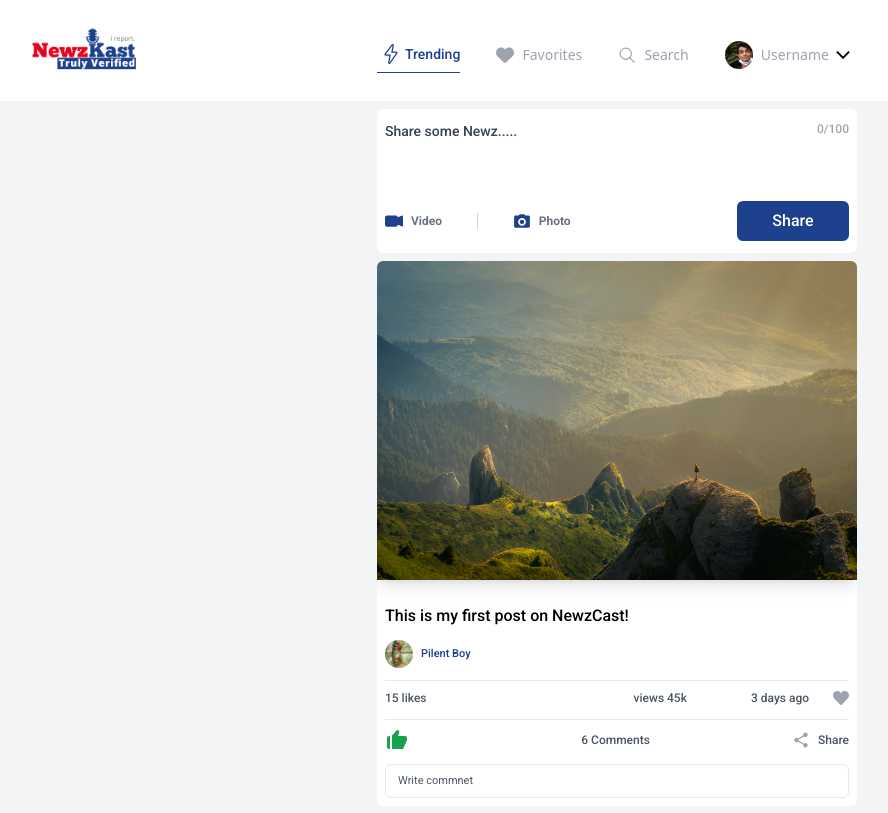
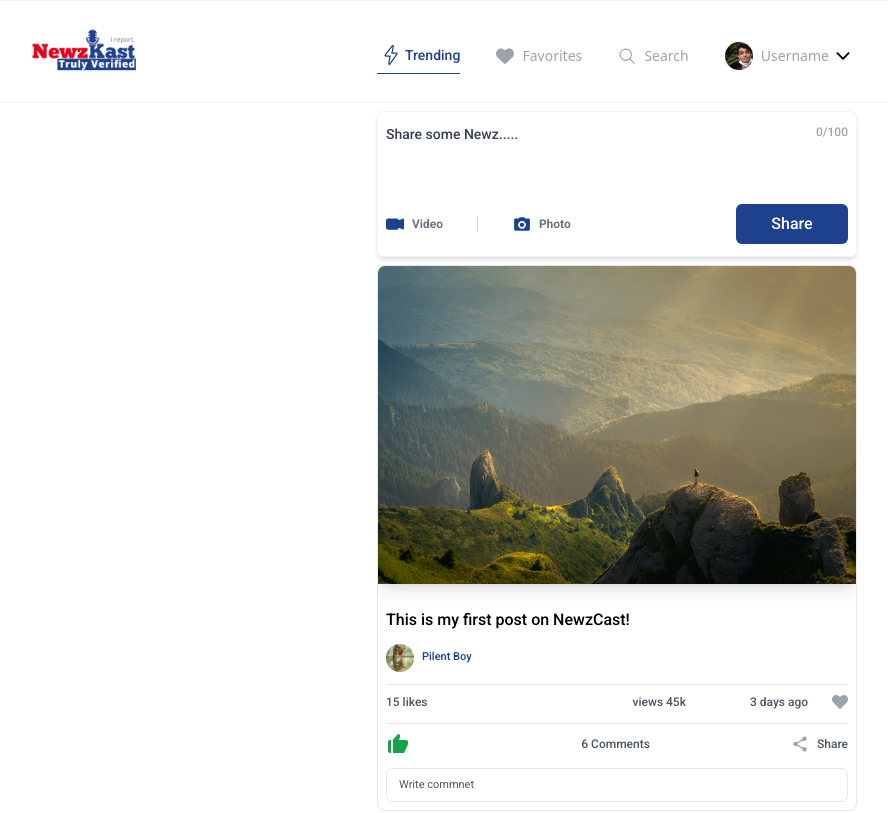
Before and after one commit to pilentboy/NewzCast, a React (Create React App) app: page /newzcast in a window 1280 px wide. Shown: the top 813 px of the page, without its empty margins (23-911 px from the left). Built offline with nearby package versions, Linux system fonts and the light colour scheme.

Commit message:
add border and shadow to newznav and postwrapper

```diff
--- a/src/components/home/HomeContainer.jsx
+++ b/src/components/home/HomeContainer.jsx
@@ -1,7 +1,7 @@
 
 function HomeContainer({ children }) {
     return (
-        <div className="w-screen min-h-lvh flex flex-col items-center pt-2 pb-16  mx-auto bg-gray-100  md:pb-2">
+        <div className="w-screen min-h-lvh flex flex-col items-center pt-2 pb-16  mx-auto bg-white  md:pb-2">
             {children}
         </div>
     )
--- a/src/components/home/HomeNav.jsx
+++ b/src/components/home/HomeNav.jsx
@@ -12,7 +12,8 @@ import UserPic from '../../assets/images/userprof.jpg'
 function HomeNav() {
     return (
         <>
-            <div className=" py-2 px-2  fixed bottom-0 left-0 bg-white flex flex-col items-center w-lvw space-y-2 lg:block md:bottom-0 md:relative md:rounded-none md:py-7">
+
+            <div className="w-full  py-2 px-2  fixed bottom-0 left-0  flex flex-col items-center space-y-2  bg-white border-t  border-gray-100  lg:block md:bottom-0 md:border-b md:relative md:rounded-none md:py-7">
 
                 <ColoredLogo styles={'hidden lg:absolute md:block lg:left-10 lg:top-4'} size={'h-16'} />
 
@@ -42,7 +43,9 @@ function HomeNav() {
                 </ul>
             </div>
             <Outlet />
+
         </>
+
 
     )
 }
--- a/src/components/post/post_cart/PostWrapper.jsx
+++ b/src/components/post/post_cart/PostWrapper.jsx
@@ -10,7 +10,7 @@ import LikePost from './LikePost';
 function PostWrapper({ img, like, favorite }) {
 
     return (
-        <div className=" w-[90%]  min-h-[200px] max-h-[600px] overflow-hidden my-2 rounded-md bg-white flex flex-col justify-between md:w-480">
+        <div className=" w-[90%]  min-h-[200px] max-h-[600px] border border-gray-200 overflow-hidden my-2  rounded-lg bg-white flex flex-col justify-between md:w-480">
             <img src={img} className='w-full max-h-80 object-cover mb-4 shadow-lg		' />
 
             <div className='flex flex-col space-y-3 p-2 '>
--- a/src/components/post/share/SharePost.jsx
+++ b/src/components/post/share/SharePost.jsx
@@ -10,7 +10,7 @@ function SharePost() {
 
     return (
         <form action="">
-            <div className="w-[346px]  min-h-[110px] duration-500 bg-white rounded-md flex flex-col justify-between px-2 py-3 md:w-480">
+            <div className="w-[346px]  min-h-[110px] duration-300 bg-white border border-gray-100 shadow-md rounded-md flex flex-col justify-between px-2 py-3 md:w-480">
                 <PostText text={postText} handleChange={setPostText} />
                 <div className="flex justify-between items-center w-full">
 
--- a/src/pages/login.jsx
+++ b/src/pages/login.jsx
@@ -32,7 +32,6 @@ const Login = () => {
             setLoading(true)
             const res = await handleLogIn(values)
             if (res) {
-                alert("logged in successfuly")
                 setLoginRes(false)
                 navigate("/newzcast")
             } else {
```
